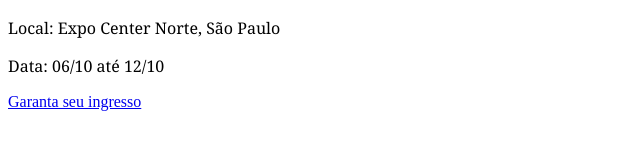
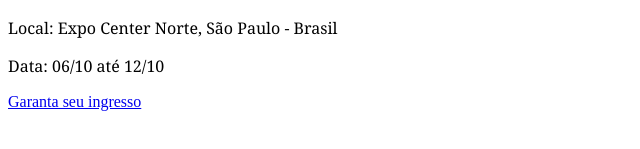
Before and after one commit to CaioEdu14/exercicio-1e2-semana2, a plain HTML site: page index.html in a window 1280 px wide. Shown: the part 589-738 px from the top of the page, 0-640 px from the left. Drawn offline with Linux system fonts and the light colour scheme.

Commit message:
tarefa 1 e 2

```diff
--- a/index.html
+++ b/index.html
@@ -22,9 +22,11 @@
         src="https://t.ctcdn.com.br/okOYIp__YgG6T1kmGLsBwJW8q1g=/1280x720/smart/filters:format(webp)/i533000.jpeg"
         alt="fotoevento"
       />
-      <p>Local: Expo Center Norte, São Paulo</p>
+      <p>Local: Expo Center Norte, São Paulo - Brasil</p>
       <p>Data: 06/10 até 12/10</p>
-      <a href="https://www.brasilgameshow.com.br/ingressos/" target="_blank">Garanta seu ingresso</a>
+      <a href="https://www.brasilgameshow.com.br/ingressos/" target="_blank"
+        >Garanta seu ingresso</a
+      >
     </div>
   </body>
   <footer></footer>
```
